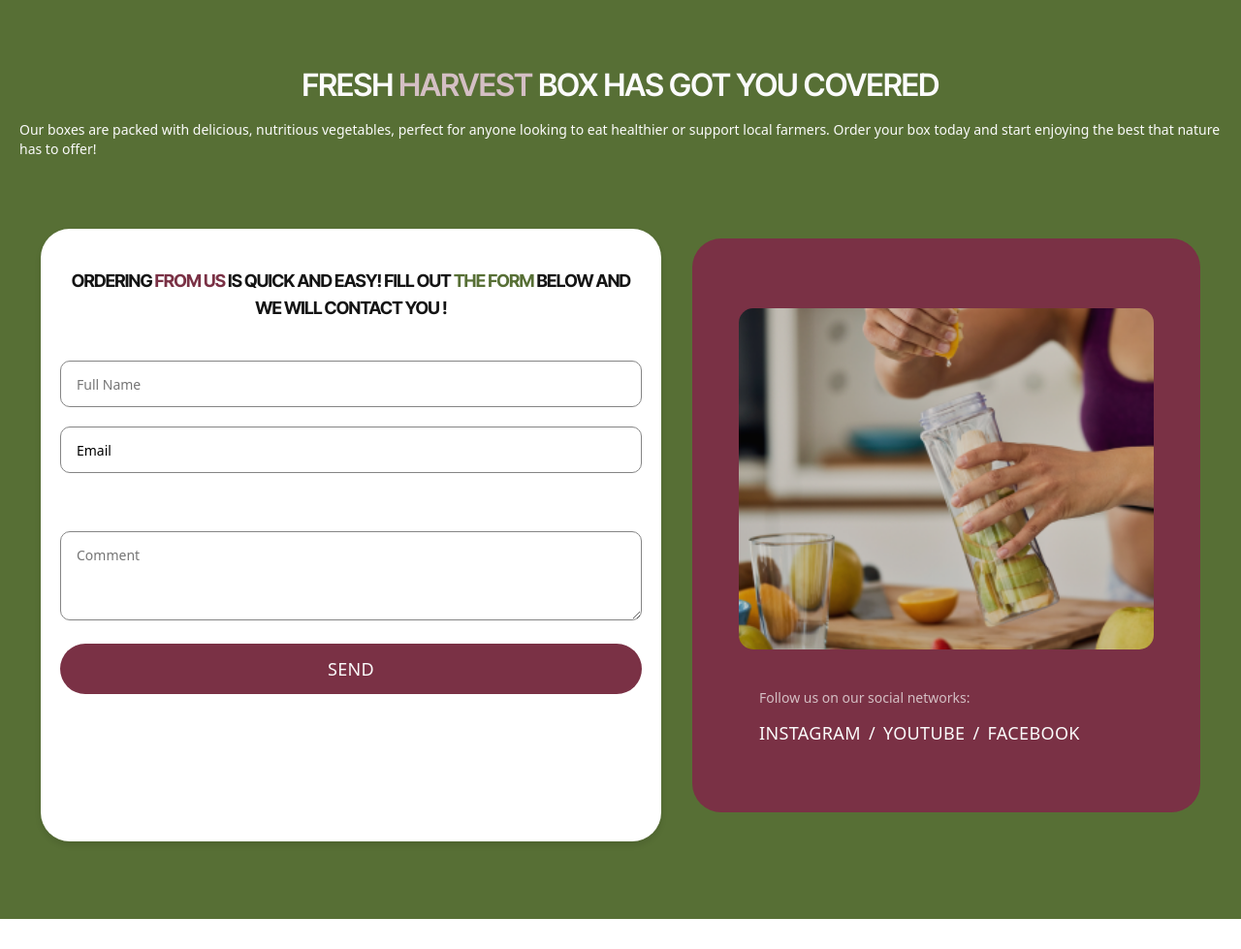
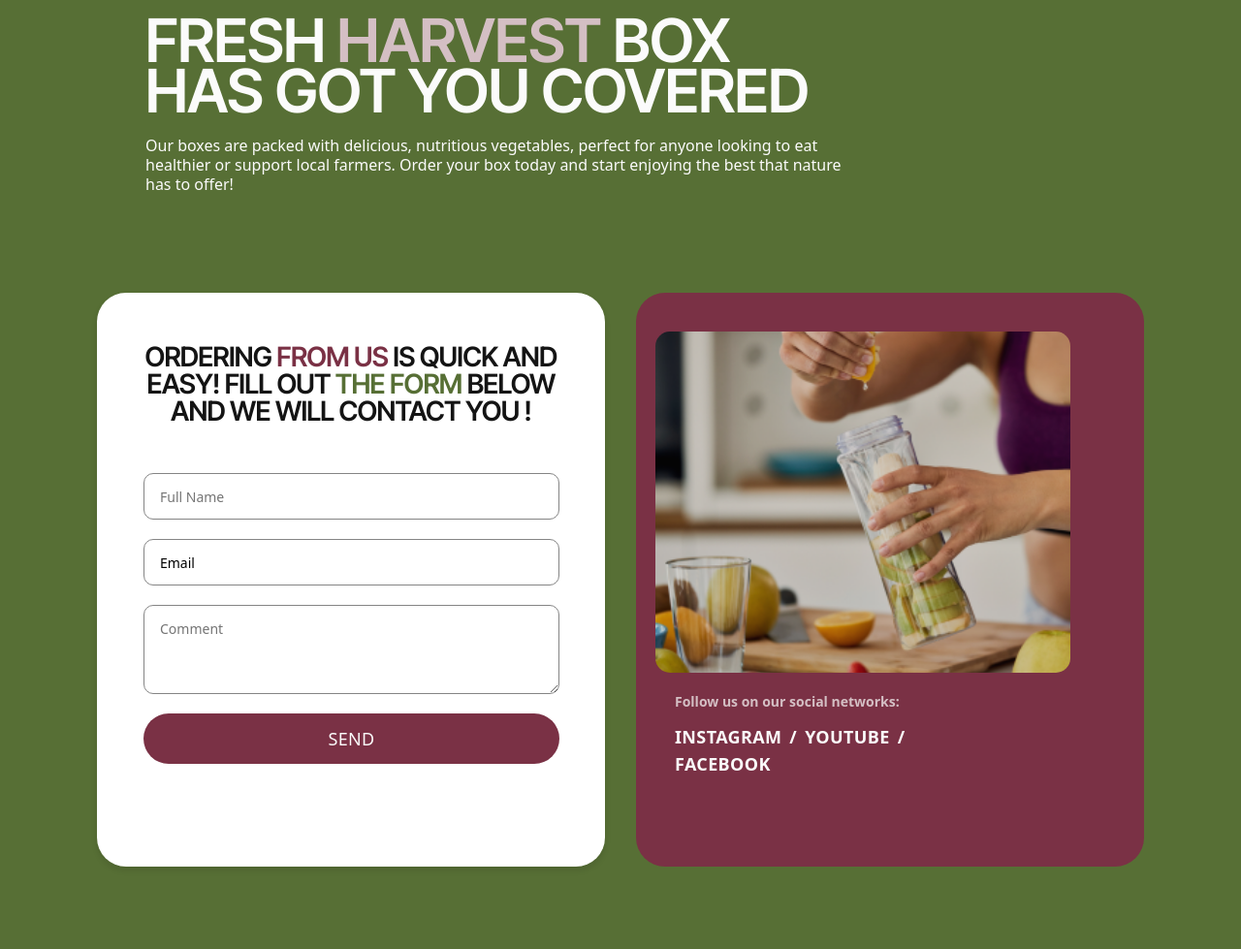
Before and after one commit to codeFictionn/GreenHarvest, a plain HTML site: page index.html in a window 1280 px wide. Shown: the part 1280-2259 px from the top of the page at 97% size. Before the commit the page ends 2228 px from the top, so only its background shows below. Drawn offline with nearby package versions, Linux system fonts and the light colour scheme.

Commit message:
fifth section finish

```diff
--- a/css/styles.css
+++ b/css/styles.css
@@ -125,7 +125,7 @@ p {
 
 
 /* fifth-section by yesimbozkurt */
-#fifth-section {
+.fifth-section {
   display: flex;
   flex-direction: column;
   background-color: #576F35;
@@ -134,11 +134,14 @@ p {
   justify-content: center;
 }
 
+
 .fifth-section-title {
   display: flex;
-  align-items: center;
-  justify-content: center;
+  width: 100%;
+  /* align-items: center; */
   flex-direction: column;
+  text-align: left;
+
 }
 
 .fifth-section-title h2 {
@@ -147,6 +150,7 @@ p {
   color: #FBFBFB;
   text-transform: uppercase;
   margin-bottom: 20px;
+  font-weight: 600;
 }
 
 .fifth-section-title span {
@@ -157,13 +161,17 @@ p {
   font-size: 14px;
   line-height: 20px;
   color: #FBFBFB;
+  font-weight: 500;
 }
 
 .fifth-section-div {
-  margin-top: 40px;
+  /* margin-top: 40px; */
   display: flex;
   flex-direction: column;
   gap: 20px;
+  margin: 0 auto;
+  margin-top: 52px;
+  width: 100%;
 }
 
 .fifth-section-form-container {
@@ -174,11 +182,12 @@ p {
   background-color: #ffffff;
   box-shadow: 0 4px 6px rgba(0, 0, 0, 0.1);
   margin-top: 20px;
+  margin: 0 auto;
 
 }
 
 .fifth-section-form-container h2 {
-  font-size: 18px;
+  font-size: 28px;
   line-height: 28px;
   font-weight: bold;
   text-align: center;
@@ -186,6 +195,11 @@ p {
   margin-bottom: 40px;
   color: #141414;
   text-transform: uppercase;
+
+  font-weight: 600;
+  /* width: 295px;
+  height: 130px; */
+
 }
 
 .fifth-section-form-container .from-us {
@@ -196,8 +210,13 @@ p {
   color: #576F35;
 }
 
-.inp-wrp {
-  margin-bottom: 40px;
+.fifth-section-form-container .form-box {
+
+  display: flex;
+  flex-direction: column;
+  /* gap: 16px; */
+  width: 295px;
+  margin: 20px auto;
 }
 
 .inp {
@@ -264,6 +283,8 @@ p {
   border: 1px solid gray;
   border-radius: 30px;
   cursor: pointer;
+
+
 }
 
 .button-send:is(:hover, :focus) {
@@ -282,6 +303,14 @@ p {
   margin-bottom: 20px;
   height: 48px;
 }
+
+/* .fifth-section-form-container .form-box {
+  width: 440px;
+  display: flex;
+  flex-direction: column;
+  justify-content: center;
+  align-items: center;
+} */
 
 .fifth-section-form-container .form-box textarea {
   height: 92px;
@@ -306,6 +335,8 @@ p {
   line-height: 20px;
   text-align: center;
   color: #FBFBFB;
+
+
 }
 
 .fifth-section-form-container .form-box button:hover {
@@ -322,18 +353,23 @@ p {
   height: 456px;
   justify-content: center;
   align-items: center;
+  margin: 0 auto;
+
+
 }
 
 .fifth-section-img-container img {
-  display: flex;
+  /* display: flex;
   align-items: center;
-  justify-content: center;
+  justify-content: center; */
   border-radius: 15px;
   width: 295px;
   object-fit: cover;
   height: 272px;
-  gap: 0px;
   opacity: 0px;
+  /* margin: 40px 20px; */
+  margin-bottom: 0;
+  max-width: 100%;
 }
 
 .fifth-section-img-container .social-networks {
@@ -342,6 +378,10 @@ p {
   line-height: 20px;
   margin-top: 20px;
   text-align: left;
+
+  font-weight: 600;
+  padding-left: 20px;
+  width: 357px;
 
 }
 
@@ -356,6 +396,11 @@ p {
   gap: 8px;
   margin-top: 16px;
   text-align: left;
+
+  font-weight: 600;
+  margin-bottom: 50px;
+  padding-left: 20px;
+  width: 295px;
 }
 
 .fifth-section-img-container .social-media li a {
@@ -364,9 +409,8 @@ p {
 }
 
 
-
-
-@media (min-width: 768px) {
+/* tablet */
+@media (min-width: 768px) and (max-width: 1279px) {
   #third-section {
     padding: 100px 32px;
     gap: 52px;
@@ -404,21 +448,70 @@ p {
   }
 
   /* fifth-section by yesim */
-  #fifth-section {
+  .fifth-section {
+    width: 100%;
+
+    display: flex;
+    flex-direction: column;
+    padding: 100px;
+    max-width: 1279px;
+    justify-content: center;
+    margin: 0 auto;
+  }
+
+  .fifth-section-title h2 {
+    font-size: 64px;
+    line-height: 64px;
+    margin: 0 auto;
+    width: 768px;
+
+  }
+
+  .fifth-section-title p {
+    width: 640px;
+    font-size: 16px;
+    font-weight: 500;
+    line-height: 1.25;
+    margin-top: 24px;
+    color: #fbfbfb;
+  }
+
+  .fifth-section-div {
+    display: flex;
+    flex-direction: column;
+    margin: 0 auto;
+    gap: 24px;
+    margin-top: 52px;
     width: 100%;
   }
 
-  .fifth-section-title h2 {
-    font-size: 32px;
-    line-height: 32px;
-  }
-
-  .fifth-section-div .fifth-section-form-container {
+  .fifth-section-form-container {
     width: 640px;
     height: 632px;
     gap: 10px;
     border-radius: 30px;
+    /* padding: 72px 100px; */
   }
+
+  .fifth-section-form-container .form-box {
+    padding: 50px 50px;
+    width: 628px;
+    height: 534px;
+    margin: 0 auto;
+    border-radius: 30px;
+  }
+
+  .fifth-section-form-container h2 {
+    font-size: 32px;
+
+    font-weight: 600;
+    width: 440px;
+    /* height: 78px; */
+    margin: 0 auto;
+    margin-bottom: 52px;
+
+  }
+
 
   .fifth-section-img-container {
     width: 640px;
@@ -445,6 +538,7 @@ p {
   }
 }
 
+/* desktop */
 @media (min-width: 1280px) {
   #third-section {
     padding: 100px;
@@ -453,6 +547,28 @@ p {
   /* fifth-section by yesim */
   #fifth-section {
     width: 100%;
+    display: flex;
+    flex-direction: column;
+    justify-content: center;
+    padding: 100px;
+    gap: 50px;
+    min-width: 1280px;
+    margin: 0 auto;
+  }
+
+  .fifth-section-title {
+
+    margin-left: 100px;
+  }
+
+  .fifth-section-title h2 {
+    max-width: 752px;
+    font-size: 62px;
+  }
+
+  .fifth-section-title p {
+    width: 742px;
+    font-size: 16px;
   }
 
   .fifth-section-div {
@@ -467,7 +583,18 @@ p {
     margin-top: 52px;
   }
 
-  .fifth-section-form-container,
+  .fifth-section-form-container {
+    padding: 52px 48px;
+    width: 524px;
+    height: 592px;
+  }
+
+  .fifth-section-form-container .form-box {
+    width: 429px;
+    height: 100%;
+    margin: 50px auto;
+  }
+
   .fifth-section-img-container {
     width: 524px;
     height: 592px;
--- a/index.html
+++ b/index.html
@@ -133,21 +133,25 @@
         <!-- beyza -->
       </section>
 
-      <section id="fifth-section">
+      <section class="fifth-section" id="fifth-section">
         <!-- yeşim -->
         <div class="fifth-section-title">
-          <h2>Fresh <span>Harvest</span> Box has got you covered</h2>
+          <h2>Fresh <span>Harvest</span> Box
+            <br>
+            has got you covered</h2>
           <p>Our boxes are packed with delicious, nutritious vegetables, perfect for anyone looking to eat healthier or
             support
             local farmers. Order your box today and start enjoying the best that nature has to offer!</p>
         </div>
         <div class="fifth-section-div">
           <div class="fifth-section-form-container">
-            <h2>Ordering <span class="from-us">from us</span> is quick and easy! Fill out <span class="the-form">the form</span> below and we will contact you !</h2>
+            <h2>Ordering <span class="from-us">from us</span> is quick and easy! Fill out <span class="the-form">the form</span>
+              below and we will contact you !</h2>
             <form class="form-box" action="#">
               <input type="text" placeholder="Full Name" required>
               <div class="inp-wrp">
-                <input class="inp" type="email" placeholder="Email" pattern="([A-z0-9_.-]{1,})@([A-z0-9_.-]{1,}).([A-z]{2,8})" ) required>
+                <input class="inp" type="email" placeholder="Email" pattern="([A-z0-9_.-]{1,})@([A-z0-9_.-]{1,}).([A-z]{2,8})" )
+                  required>
                 <p class="text-valid">Success!</p>
                 <p class="text-invalid">Invalid email, try again</p>
               </div>
@@ -164,9 +168,9 @@
               <ul class="social-media">
                 <li><a href="https://www.instagram.com/goit.turkiye/">instagram</a></li>
                 <li>/</li>
-                <li><a href="https://m.youtube.com/@GoITTurkey"></a>youtube</li>
+                <li><a href="https://m.youtube.com/@GoITTurkey">youtube</a></li>
                 <li>/</li>
-                <li><a href="https://www.facebook.com/people/GOIT-T%C3%BCrkiye/61558036560161/"></a>facebook</li>
+                <li><a href="https://www.facebook.com/people/GOIT-T%C3%BCrkiye/61558036560161/">facebook</a></li>
               </ul>
             </div>
           </div>
```
